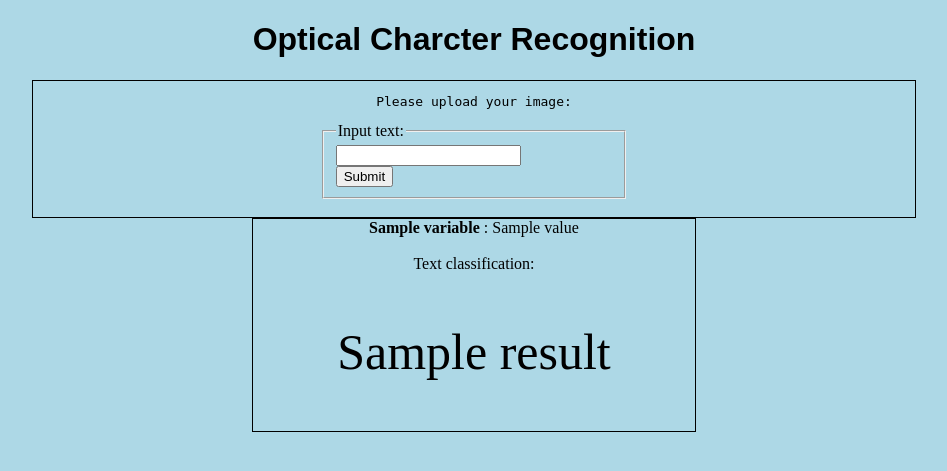
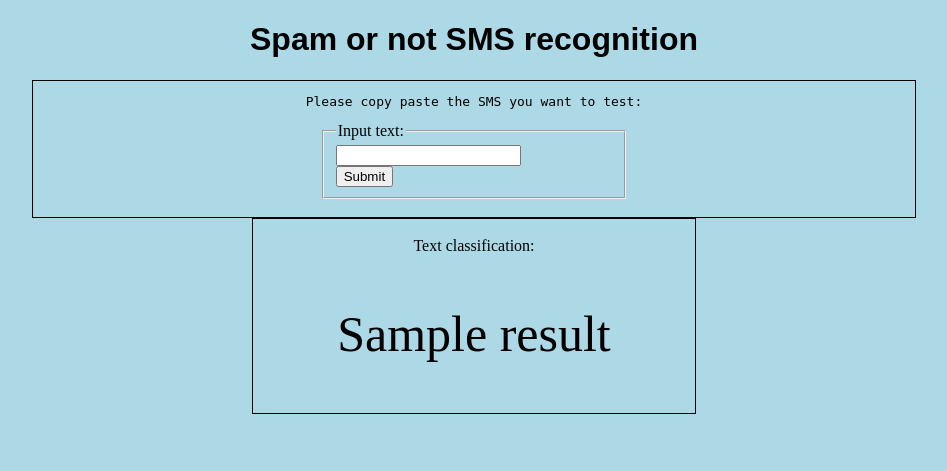
Before and after one commit to chiragbhattad/Spam-vs-Ham, a Flask app: template templates/main.html in a window 1280 px wide. Shown: the top 471 px of the page, without its empty margins (166-1113 px from the left). Run offline with Flask 2, Linux system fonts and the light colour scheme; the template is opened without the code that fills it: most values are stand-ins (such as "Sample title", 1, 10 or a date in 2020); parts of the project's set-up code (start-up, migrations or seed data) failed here and were passed over.

Commit message:
Update main.html

```diff
--- a/templates/main.html
+++ b/templates/main.html
@@ -19,14 +19,14 @@ div {
 }
 </style>
 <head>
-    <title>Optical Character Recognition</title>
+    <title> Spam or not SMS recognition </title>
 </head>
 
-<h1 align="center" style="font-family:Fantasy;"> Optical Charcter Recognition </h1>
+<h1 align="center" style="font-family:Fantasy;"> Spam or not SMS recognition </h1>
 
 <div>
-<p align="center" style="font-family:Monospace;"> Please upload your image: </p>
-<form action="{{ url_for('main') }}", method="POST">
+<p align="center" style="font-family:Monospace;"> Please copy paste the SMS you want to test: </p>
+<form action="{{ url_for('predict') }}", method="POST">
     <fieldset >
         <legend>Input text:</legend>
         <input name="TT" type="text" required>
@@ -38,13 +38,7 @@ div {
 </div>
 
 <div class="result" align="center">
-    {% if result %}
-        {% for variable, value in original_input.items() %}
-            <b>{{ variable }}</b> : {{ value }}
-        {% endfor %}
-        <br>
-        <br> Text classification:
-           <p style="font-size:50px">{{ result }}</p>
-    {% endif %}
+    <br> Text classification:
+    <p style="font-size:50px">{{ result }}</p>
 </div>
 </html>
```
